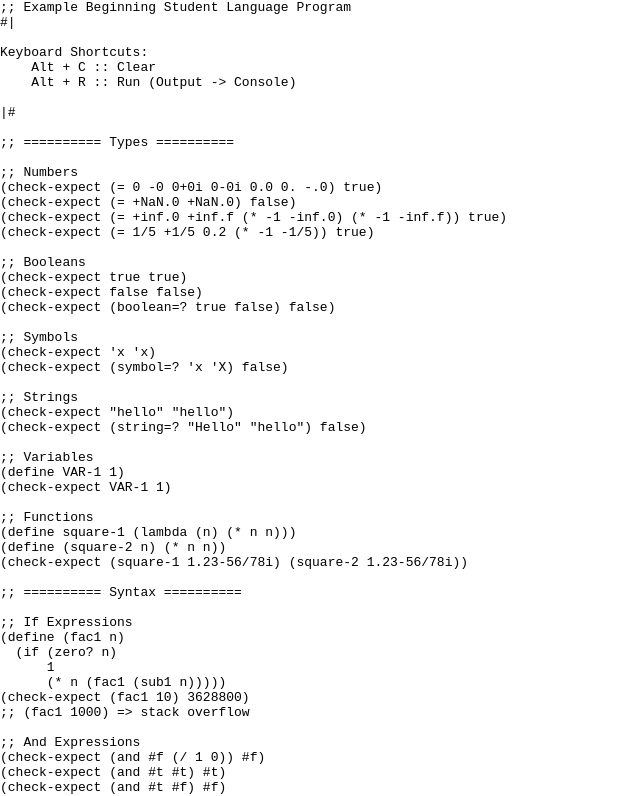
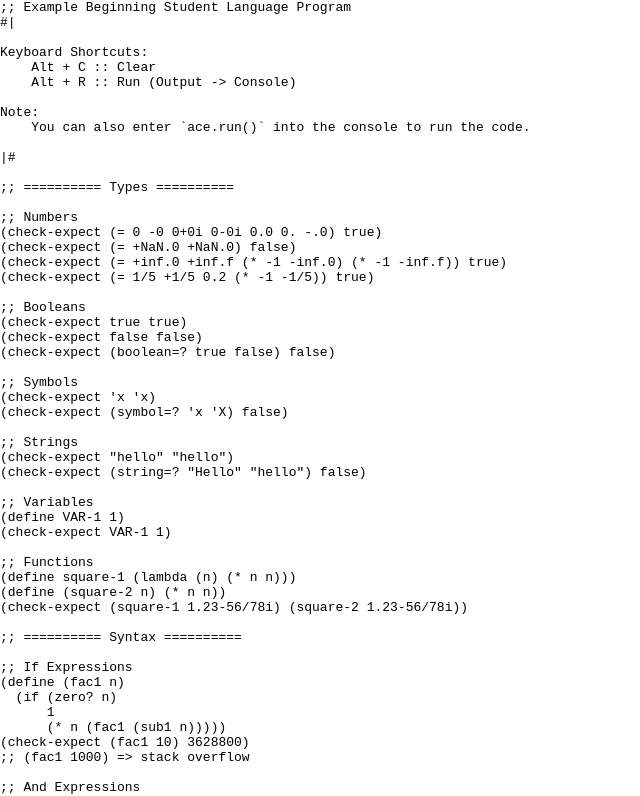
Before and after one commit to ZibingZhang/interpreters, a website with bundled scripts: page racket-student-languages/index.html in a window 1280 px wide. Shown: the top 796 px of the page, without its empty margins (0-640 px from the left). Built offline with nearby package versions, Linux system fonts and the light colour scheme.

```diff
--- a/racket-student-languages/index.html
+++ b/racket-student-languages/index.html
@@ -46,6 +46,9 @@
 Keyboard Shortcuts:
     Alt + C :: Clear
     Alt + R :: Run (Output -> Console)
+
+Note:
+    You can also enter `ace.run()` into the console to run the code.
 
 |#
 
--- a/racket-student-languages/src/main.ts
+++ b/racket-student-languages/src/main.ts
@@ -10,6 +10,9 @@
   const text: string = editor.getValue();
   racket.run(text);
 }
+
+// @ts-ignore
+ace.run = run;
 
 document.addEventListener('keydown', e => {
   if (!e.altKey) return;
```
